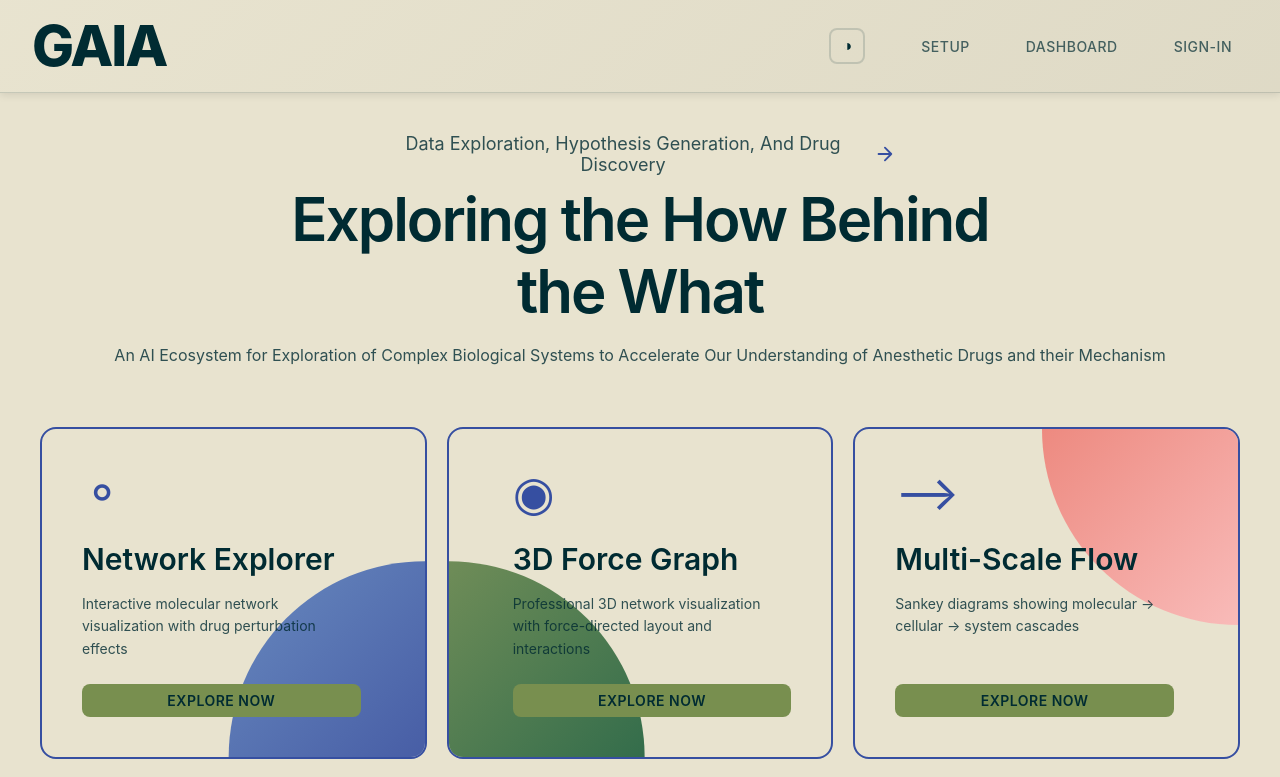
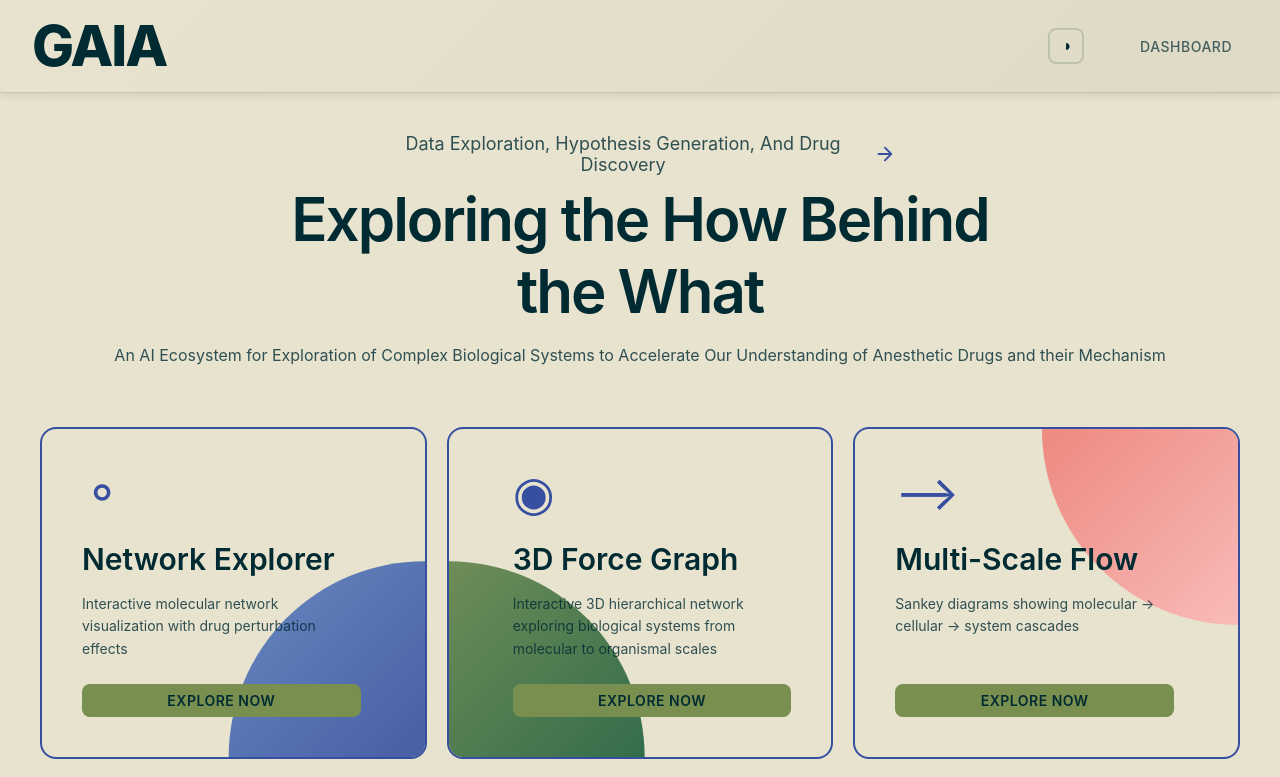
Before and after one commit to agrossberg/gaia_app, a React (Create React App) app: page / in a window 1280 px wide. Shown: the top 777 px of the page. Built offline with nearby package versions, Linux system fonts and the light colour scheme.

Commit message:
Update 3D Force Graph description and remove Setup/Sign-In from header

```diff
--- a/src/App.tsx
+++ b/src/App.tsx
@@ -33,7 +33,7 @@ const VISUALIZATION_TILES: VisualizationTile[] = [
   {
     id: 'network3d',
     title: '3D Force Graph',
-    description: 'Professional 3D network visualization with force-directed layout and interactions',
+    description: 'Interactive 3D hierarchical network exploring biological systems from molecular to organismal scales',
     category: 'molecular',
     status: 'active',
     icon: '🌌'
@@ -953,7 +953,6 @@ function App() {
                 title={`Switch to ${isDarkMode ? 'light' : 'dark'} mode`}
               >
               </button>
-              <span className="nav-item">Setup</span>
               <span
                 className={`nav-item ${currentView !== 'dashboard' ? 'dashboard-nav' : ''}`}
                 onClick={handleDashboardClick}
@@ -961,7 +960,6 @@ function App() {
               >
                 Dashboard
               </span>
-              <span className="nav-item">Sign-In</span>
             </div>
           </div>
         </div>
```
